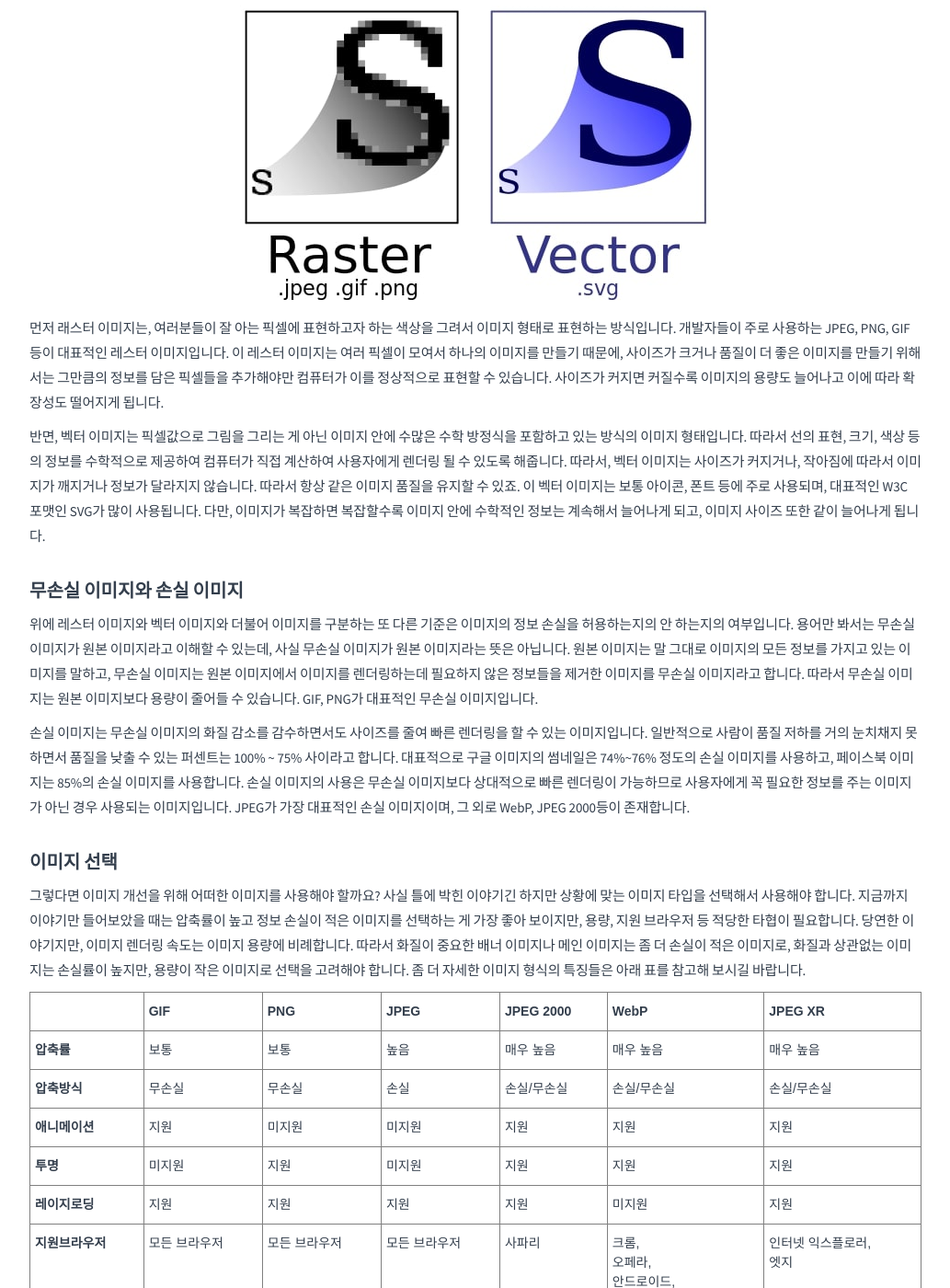
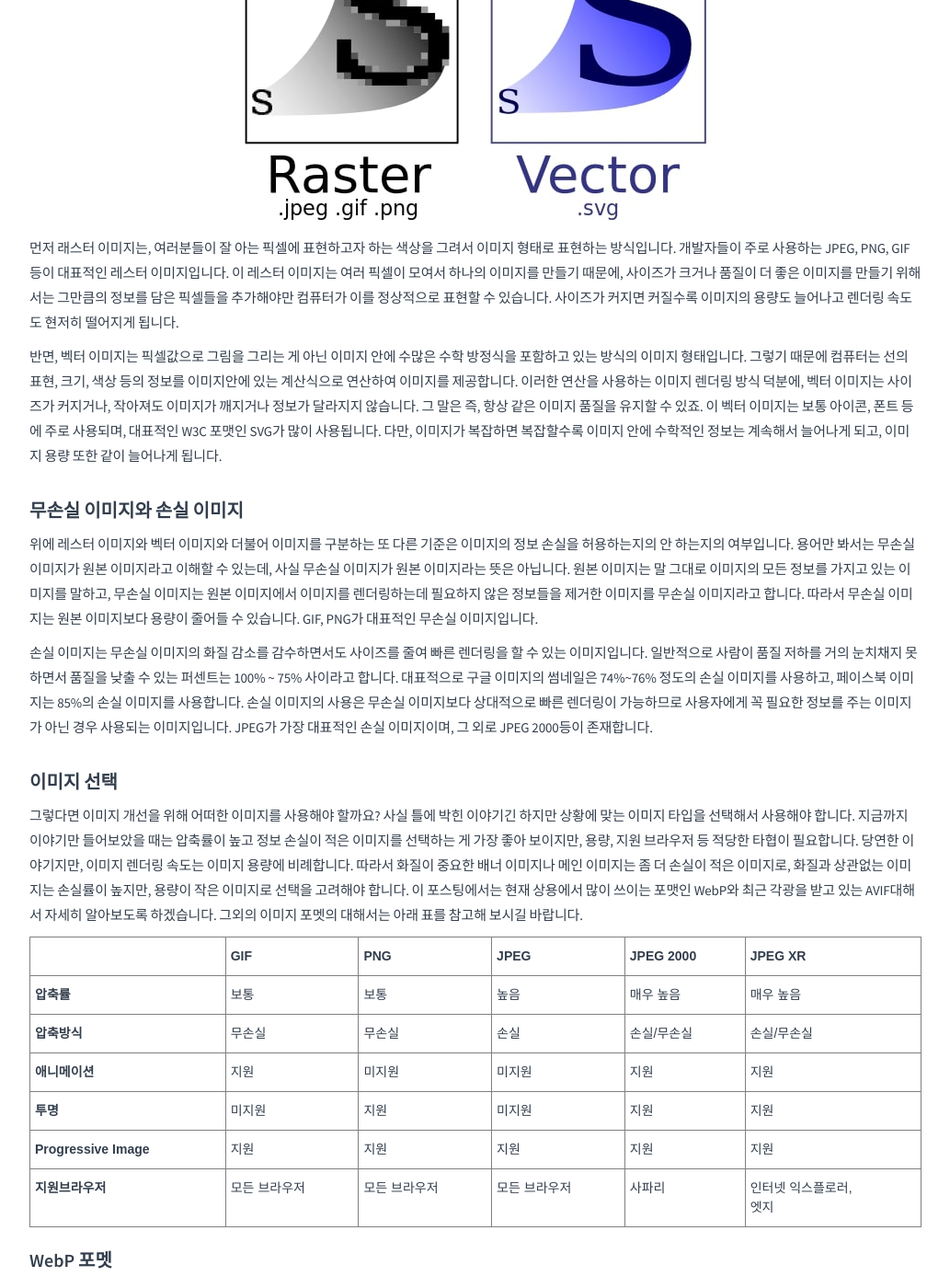
Before and after one commit to tedpark/oy-alldev.github.io, a Jekyll site: the page built from tech/2111220929/index.md, in a window 1280 px wide and 1400 px high, scrolled down 3511 px. Shown: the whole window at 92% size, without its empty margins (123-1156 px from the left). Built offline with Jekyll 4.4.1, drawn with Linux system fonts in a browser that asks for light colours; comment, search, counter and statistics services are not loaded; some of the changed text lies outside the part shown.

Commit message:
post/게시글 업로드 - 웹사이트 최적화 방법
- 오타 수정
- 잘못된 정보 수정
- WebP 이미지에 대한 내용 추가
- AVIF 이미지 섹션 위치 수정

````diff
--- a/tech/2111220929/index.md
+++ b/tech/2111220929/index.md
@@ -1,10 +1,10 @@
 ---
 layout: post
 type: tech
-date: 2021-11-22 21:41
+date: 2021-11-22 09:29
 category: FrontEnd
 title: 웹사이트 최적화 방법 - 이미지 파트
-subtitle: 이커머스의 숙명😱 이미지를 어떻게 최적화 해야하는지 Araboja
+subtitle: 제발 그만해 나 무거워, 이미지🌃 다 죽어
 writer: 834765
 post-header: true
 header-img: img/main.jpg
@@ -24,11 +24,14 @@ hash-tag: [Web, FrontEnd, Tech]
 위 사진을 보면, 2017년엔 1233.7kb이던 웹사이트의 무게가 2021년 현재는 1941.5kb로 무려 40퍼센트나 무거워졌기 때문입니다.
 특히 E-Commerce는 사이트 특성상 사진이 많이 들어가고 상품을 팔기 위해 사진은 빠지지 않는 가장 중요한 요소이기 때문입니다.
 또한 이 이미지의 사이즈는 판매와도 직결되는 부분입니다.
-[KissMetrics의 연구 결과](https://neilpatel.com/blog/loading-time/)에 따르면 페이지 로직이 약 1초씩 느려질 때마다 상품을 구매하는 사용자의 비율은 약 7%씩 감소할 수 있다고 합니다.
-그러므로 이미지 최적화는 E-Commerce 프론트엔드 개발자의 숙명이라고 할 수 있습니다.
-특히 올리브영은 올리브영 온라인몰 앱이 웹 뷰로 이루어져 있고 타 E-Commerce 사이트에 비해 이미지를 많이 사용하기 때문에 더욱이 더 중요합니다.
+[KissMetrics의 연구 결과](https://neilpatel.com/blog/loading-time/)에 따르면 페이지 로딩이 약 1초씩 느려질 때마다 상품을 구매하는 사용자의 비율은 약 7%씩 감소할 수 있다고 합니다.
+그러므로 이미지 최적화는 E-Commerce 개발자의 숙명이라고 할 수 있습니다.
+특히 올리브영은 올리브영 온라인몰 앱이 웹 뷰로 이루어져 있고 타 E-Commerce 사이트에 비해 이미지를 많이 사용하기 때문에 더욱 더 중요합니다.
 
-![올리브영 모바일 웹사이트](./img/2.jpg)
+![웹사이트 평균 컨텐츠 구성 차트](./img/2.jpg)
+<div style="width: 100%; text-align: center;">
+    <span style="color: #afafaf">&lt;올리브영 모바일 웹사이트&gt;</span>
+</div>
 
 ## 웹사이트 이미지 체크
 
@@ -61,14 +64,15 @@ HTTP 아카이브 연구에 따르면 평균 웹사이트의 반 이상이 이
 개발자들이 주로 사용하는 JPEG, PNG, GIF 등이 대표적인 레스터 이미지입니다.
 이 레스터 이미지는 여러 픽셀이 모여서 하나의 이미지를 만들기 때문에,
 사이즈가 크거나 품질이 더 좋은 이미지를 만들기 위해서는 그만큼의 정보를 담은 픽셀들을 추가해야만 컴퓨터가 이를 정상적으로 표현할 수 있습니다.
-사이즈가 커지면 커질수록 이미지의 용량도 늘어나고 이에 따라 확장성도 떨어지게 됩니다.
+사이즈가 커지면 커질수록 이미지의 용량도 늘어나고 렌더링 속도도 현저히 떨어지게 됩니다.
 
 반면, 벡터 이미지는 픽셀값으로 그림을 그리는 게 아닌 이미지 안에 수많은 수학 방정식을 포함하고 있는 방식의 이미지 형태입니다.
-따라서 선의 표현, 크기, 색상 등의 정보를 수학적으로 제공하여 컴퓨터가 직접 계산하여 사용자에게 렌더링 될 수 있도록 해줍니다.
-따라서, 벡터 이미지는 사이즈가 커지거나, 작아짐에 따라서 이미지가 깨지거나 정보가 달라지지 않습니다.
-따라서 항상 같은 이미지 품질을 유지할 수 있죠.
+그렇기 때문에 컴퓨터는 선의 표현, 크기, 색상 등의 정보를 이미지안에 있는 계산식으로 연산하여 이미지를 제공합니다.
+이러한 연산을 사용하는 이미지 렌더링 방식 덕분에,
+벡터 이미지는 사이즈가 커지거나, 작아져도 이미지가 깨지거나 정보가 달라지지 않습니다.
+그 말은 즉, 항상 같은 이미지 품질을 유지할 수 있죠.
 이 벡터 이미지는 보통 아이콘, 폰트 등에 주로 사용되며, 대표적인 W3C 포맷인 SVG가 많이 사용됩니다.
-다만, 이미지가 복잡하면 복잡할수록 이미지 안에 수학적인 정보는 계속해서 늘어나게 되고, 이미지 사이즈 또한 같이 늘어나게 됩니다.
+다만, 이미지가 복잡하면 복잡할수록 이미지 안에 수학적인 정보는 계속해서 늘어나게 되고, 이미지 용량 또한 같이 늘어나게 됩니다.
 
 ### 무손실 이미지와 손실 이미지
 
@@ -91,7 +95,8 @@ JPEG가 가장 대표적인 손실 이미지이며, 그 외로 WebP, JPEG 2000
 지금까지 이야기만 들어보았을 때는 압축률이 높고 정보 손실이 적은 이미지를 선택하는 게 가장 좋아 보이지만, 용량, 지원 브라우저 등 적당한 타협이 필요합니다.
 당연한 이야기지만, 이미지 렌더링 속도는 이미지 용량에 비례합니다.
 따라서 화질이 중요한 배너 이미지나 메인 이미지는 좀 더 손실이 적은 이미지로, 화질과 상관없는 이미지는 손실률이 높지만, 용량이 작은 이미지로 선택을 고려해야 합니다.
-좀 더 자세한 이미지 형식의 특징들은 아래 표를 참고해 보시길 바랍니다.
+이 포스팅에서는 현재 상용에서 많이 쓰이는 포맷인 WebP와 최근 각광을 받고 있는 AVIF대해서 자세히 알아보도록 하겠습니다.
+그외의 이미지 포멧의 대해서는 아래 표를 참고해 보시길 바랍니다.
 
 <style type="text/css">
 .tg  {border-collapse:collapse;border-spacing:0; width: 100%;}
@@ -110,7 +115,6 @@ JPEG가 가장 대표적인 손실 이미지이며, 그 외로 WebP, JPEG 2000
     <th class="tg-0pky">PNG</th>
     <th class="tg-0pky">JPEG</th>
     <th class="tg-0pky">JPEG 2000</th>
-    <th class="tg-0pky">WebP</th>
     <th class="tg-0pky">JPEG XR</th>
   </tr>
 </thead>
@@ -122,14 +126,12 @@ JPEG가 가장 대표적인 손실 이미지이며, 그 외로 WebP, JPEG 2000
     <td class="tg-0pky">높음</td>
     <td class="tg-0pky">매우 높음</td>
     <td class="tg-0pky">매우 높음</td>
-    <td class="tg-0pky">매우 높음</td>
   </tr>
   <tr>
     <td class="tg-0pky">압축방식</td>
     <td class="tg-0pky">무손실</td>
     <td class="tg-0pky">무손실</td>
     <td class="tg-0pky">손실</td>
-    <td class="tg-0pky">손실/무손실</td>
     <td class="tg-0pky">손실/무손실</td>
     <td class="tg-0pky">손실/무손실</td>
   </tr>
@@ -140,7 +142,6 @@ JPEG가 가장 대표적인 손실 이미지이며, 그 외로 WebP, JPEG 2000
     <td class="tg-0pky">미지원</td>
     <td class="tg-0pky">지원</td>
     <td class="tg-0pky">지원</td>
-    <td class="tg-0pky">지원</td>
   </tr>
   <tr>
     <td class="tg-0pky">투명</td>
@@ -149,15 +150,13 @@ JPEG가 가장 대표적인 손실 이미지이며, 그 외로 WebP, JPEG 2000
     <td class="tg-0pky">미지원</td>
     <td class="tg-0pky">지원</td>
     <td class="tg-0pky">지원</td>
-    <td class="tg-0pky">지원</td>
   </tr>
   <tr>
-    <td class="tg-0pky">레이지로딩</td>
+    <td class="tg-0pky">Progressive Image</td>
     <td class="tg-0pky">지원</td>
     <td class="tg-0pky">지원</td>
     <td class="tg-0pky">지원</td>
     <td class="tg-0pky">지원</td>
-    <td class="tg-0pky">미지원</td>
     <td class="tg-0pky">지원</td>
   </tr>
   <tr>
@@ -166,13 +165,31 @@ JPEG가 가장 대표적인 손실 이미지이며, 그 외로 WebP, JPEG 2000
     <td class="tg-0pky">모든 브라우저</td>
     <td class="tg-0pky">모든 브라우저</td>
     <td class="tg-0pky">사파리</td>
-    <td class="tg-0pky">크롬, <br>오페라, <br>안드로이드, <br>파이어폭스(V65+), <br>사파리(V14+)</td>
     <td class="tg-0pky">인터넷 익스플로러, <br>엣지</td>
   </tr>
 </tbody>
 </table>
 
+### WebP 포멧
+![AVIF Format Size](./img/10.png)
+WebP는 2010년 구글에서 개발한 이미지 포맷으로 손실 압축과 비손실 압축을 전부 지원하는 특징을 가지고 있습니다.
+VP8이라는 비디오 코덱 기술을 기반으로 한 영상압축 방식을 사용하며 파일크기를 25%~35%정도로 압축을 할 수 있는 이미지 포멧입니다.
+또한, 투명, 애니메이션 기능도 지원하므로 GIF, PNG, JPEG 등의 상용 이미지 포맷을 대체할 수 있습니다.
+하지만 디바이스에 사양에 따라서, 상용 이미지 포맷보다 더 높은 리소스를 필요해 하거나,
+IE를 지원하지 않는 점 ~~(IE좀 이제 놓아줘라....)~~,
+Progressive Image 기능을 지원하지 않는다는 것이 단점입니다.
+그럼에도 불구하고, 현재 많은 곳에서 사용하고 있는 이미지 포멧입니다.
 
+### AVIF 포멧
+
+![AVIF Format Size](./img/6.jpg)
+
+AVIF는 2017년 AOMedia에서 개발한 이미지 포맷으로 손실 압축과 비 손실 압축을 전부 지원하기 때문에 WebP와 마찬가지로 GIF, PNG, JPEG 등의 상용 이미지 포맷을 대체할 수 있습니다.
+또한 애니메이션 기능이 있어 움직이는 이미지로 쓸 수 있고, 압축 효율이 WebP보다 뛰어나, 많은 관심을 받고있는 이미지 포멧입니다.
+하지만, 최신 포맷인 만큼 낮은 범용성으로 인하여, AVIF를 지원하는 뷰어가 적고, 브라우저 지원율이 아직은 많이 낮습니다.
+또한, 단순한 패턴의 이미지를 압축하는 경우 PNG보다 낮은 압축률을 보여질 때도 있습니다.
+그럼에도 불구하고 [넷플릭스에서는 AVIF도입을 검토 중](https://netflixtechblog.com/avif-for-next-generation-image-coding-b1d75675fe4)에 있으며,
+[Next.js에서는 AVIF를 지원](https://nextjs.org/blog/next-12#smaller-images-using-avif)하고 있습니다.
 
 ## 이미지 최적화 방법
 
@@ -300,7 +317,7 @@ function loadReal(img) {
 
 ![CDN-Topography](./img/5.jpg)
 
-Image CDN은 이미지 변환, 최적화 및 전송을 담당하는 서버로, 이미지 CDN을 사용하면 이미지의 파일 크기를 40%~80%로 줄일 수 있습니다.
+Image CDN은 이미지 변환, 최적화 및 전송을 담당하는 서버로, 이미지 CDN을 사용하면 이미지 다운로드 속도를 40%~80%로 줄일 수 있습니다.
 또한 Image CDN에서 로드된 이미지의 경우 이미지 URL에 따라 다양한 이미지를 요청할 수 있습니다.
 게다가 CDN을 사용하게 되면 HTTP 캐시를 이용하여 이미지 캐싱이 가능해지게 됩니다.
 다만 이러한 CDN을 활용한 캐시는 삭제하기 쉽지 않기 때문에 적절한 `Cache-Control`과 `max-age`를 통하여 제어해야 합니다.
@@ -328,19 +345,6 @@ Sprite 이미지란, 여러 개의 이미지를 합친 하나의 이미지 셋
 }
 ```
 
-
-
-## AVIF
-
-![AVIF Format Size](./img/6.jpg)
-
-AVIF는 2017년 AOMedia에서 개발한 이미지 포맷으로 손실 압축과 비 손실 압축을 전부 지원하기 때문에 WebP처럼 GIF, PNG, JPEG 등의 상용 이미지 포맷을 대체할 수 있다.
-또한 애니메이션 기능이 있어 움직이는 이미지로 쓸 수 있고, 압축 효율이 WebP보다 뛰어나, 많은 관심을 받고있는 이미지 타입이다.
-하지만, 최신 포맷인 만큼 낮은 범용성으로 인하여, AVIF를 지원하는 뷰어가 적고, 브라우저 지원율이 아직은 많이 낮다.
-또한, 단순한 패턴의 이미지를 압축하는 경우 PNG보다 낮은 압축률을 보여질 때도 있다.
-그럼에도 불구하고 [넷플릭스에서는 AVIF도입을 검토 중](https://netflixtechblog.com/avif-for-next-generation-image-coding-b1d75675fe4)에 있으며,
-[Next.js에서는 AVIF를 지원](https://nextjs.org/blog/next-12#smaller-images-using-avif)하고 있다.
-
 ## 마무리
 
 이렇게 이미지를 어떻게 최적화하는지 알아보았습니다.
````
Also changed, not shown: other parts of tech/2111220929/index.md (+1 -1 lines), tech/2111220929/img/10.png (added), tech/2111220929/img/2.jpg.
